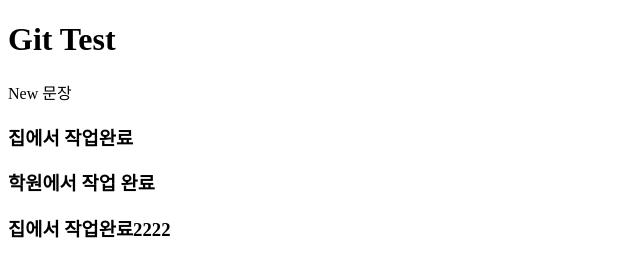
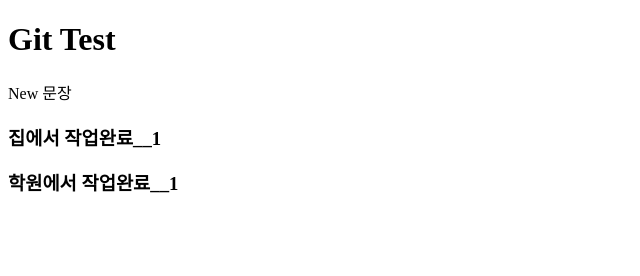
Before and after one commit to lunasoo/git-test-20251016-new, a plain HTML site: page index.html in a window 1280 px wide. Shown: the whole page, without its empty margins (0-640 px from the left). Drawn offline with Linux system fonts and the light colour scheme.

Commit message:
academy_finish

```diff
--- a/index.html
+++ b/index.html
@@ -8,10 +8,9 @@
 <body>
     <h1>Git Test</h1>
     <p>New 문장</p>
-    <h3>집에서 작업완료</h3>
-    <!-- 학원에서 작업 완료 문구 추가하고 git에 commit한 후 집에서 당겨올 것 -->
-    <h3>학원에서 작업 완료</h3>
-    <h3>집에서 작업완료2222</h3>
+    <h3>집에서 작업완료__1</h3>
+    <h3>학원에서 작업완료__1</h3>
+
 
 </body>
 </html>
```
